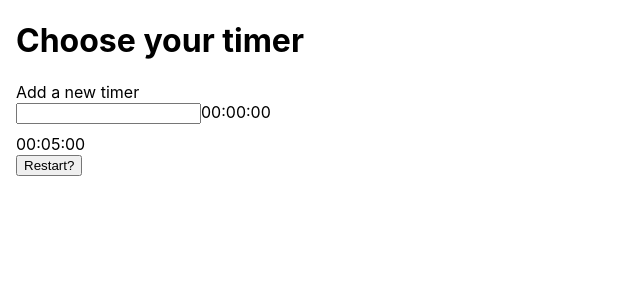
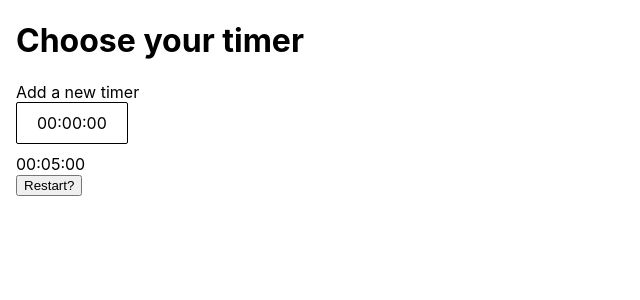
Before and after one commit to baldore/daily-timers-react, a Next.js app: page / in a window 1280 px wide. Shown: the top 300 px of the page, without its empty margins (0-640 px from the left). Built offline with nearby package versions, Linux system fonts and the light colour scheme.

Commit message:
Add custom TimerInput

```diff
--- a/src/components/TimerInput.tsx
+++ b/src/components/TimerInput.tsx
@@ -1,14 +1,32 @@
 import { useState } from 'react'
 import styled from 'styled-components'
 
-const InputContainer = styled.label({
+const VisuallyHidden = styled.div({
+  clip: 'rect(0 0 0 0)',
+  clipPath: 'inset(50%)',
+  height: '1px',
+  overflow: 'hidden',
+  position: 'absolute',
+  whiteSpace: 'nowrap',
+  width: '1px',
+})
+
+const InputContainer = styled.div({
   display: 'block',
   marginBottom: '10px',
 })
 
-const TimerLabel = styled.span({
+const TimerLabel = styled.label({
   display: 'block',
 })
+
+const FormattedInput = styled.label<{ focus?: boolean }>((props) => ({
+  display: 'inline-block',
+  border: `1px solid ${props.focus ? '#03a9f4' : 'black'}`,
+  borderRadius: 2,
+  padding: '10px 20px',
+  userSelect: 'none',
+}))
 
 /**
  * Formats the hidden input to look like XX:XX:XX
@@ -28,6 +46,7 @@ function formatInput(input: string): string {
  */
 function TimerInput(): JSX.Element {
   const [input, setInput] = useState('')
+  const [focus, setFocus] = useState(false)
 
   const onChange = (e: React.ChangeEvent<HTMLInputElement>) => {
     const value = e.target.value.replace(/[^\d]/g, '')
@@ -37,8 +56,9 @@ function TimerInput(): JSX.Element {
   }
 
   return (
-    <InputContainer htmlFor="timer">
-      <TimerLabel>Add a new timer</TimerLabel>
+    <InputContainer>
+      <TimerLabel htmlFor="timer">Add a new timer</TimerLabel>
+      <VisuallyHidden>
         <input
           type="text"
           id="timer"
@@ -47,9 +67,13 @@ function TimerInput(): JSX.Element {
           pattern="[0-9]+"
           maxLength={6}
           autoComplete="off"
+          onFocus={() => setFocus(true)}
+          onBlur={() => setFocus(false)}
         />
-      {/* actual output */}
-      <label htmlFor="timer">{formatInput(input)}</label>
+      </VisuallyHidden>
+      <FormattedInput focus={focus} htmlFor="timer">
+        {formatInput(input)}
+      </FormattedInput>
     </InputContainer>
   )
 }
```
Lines whose indentation alone changed are shown as unchanged.
